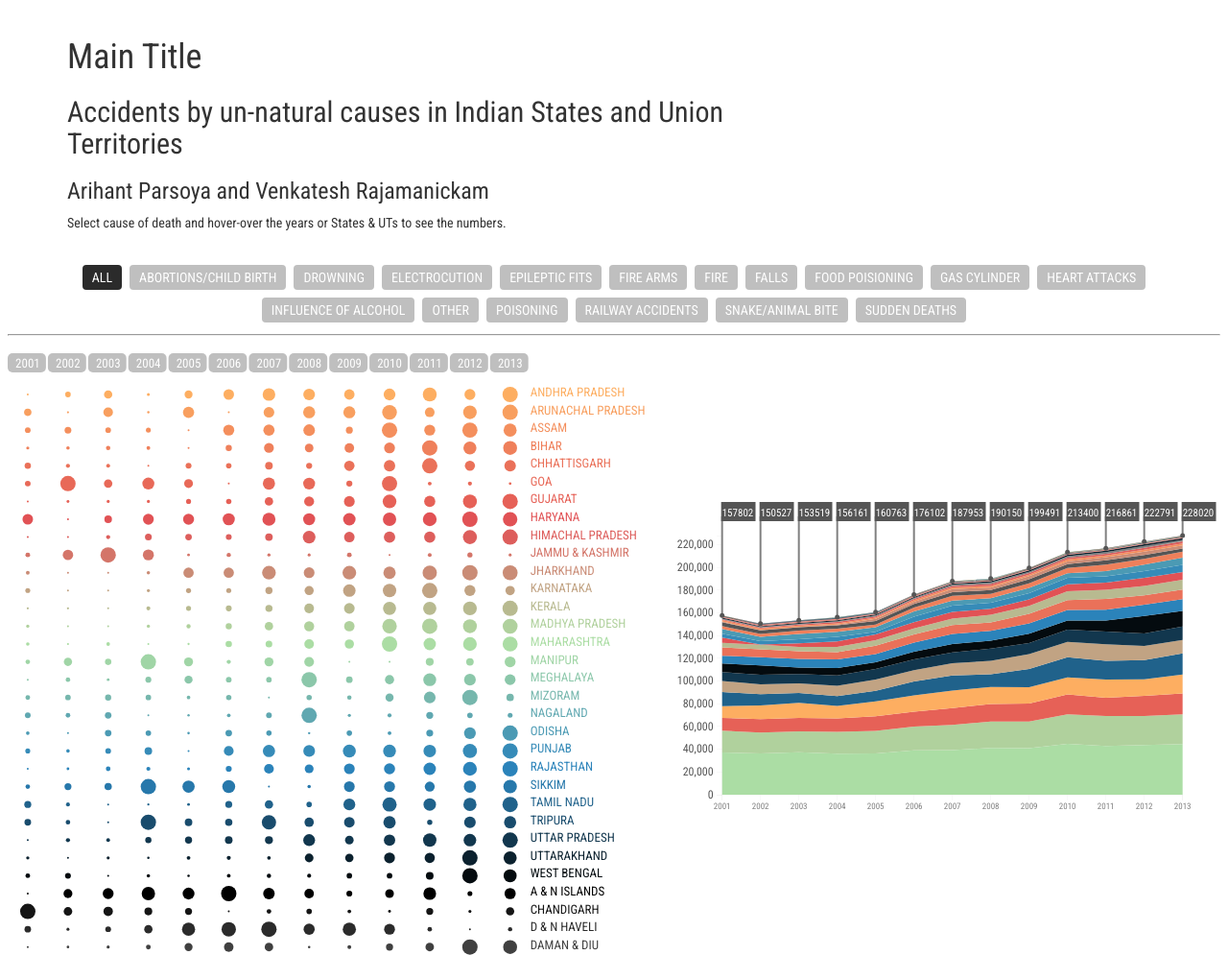
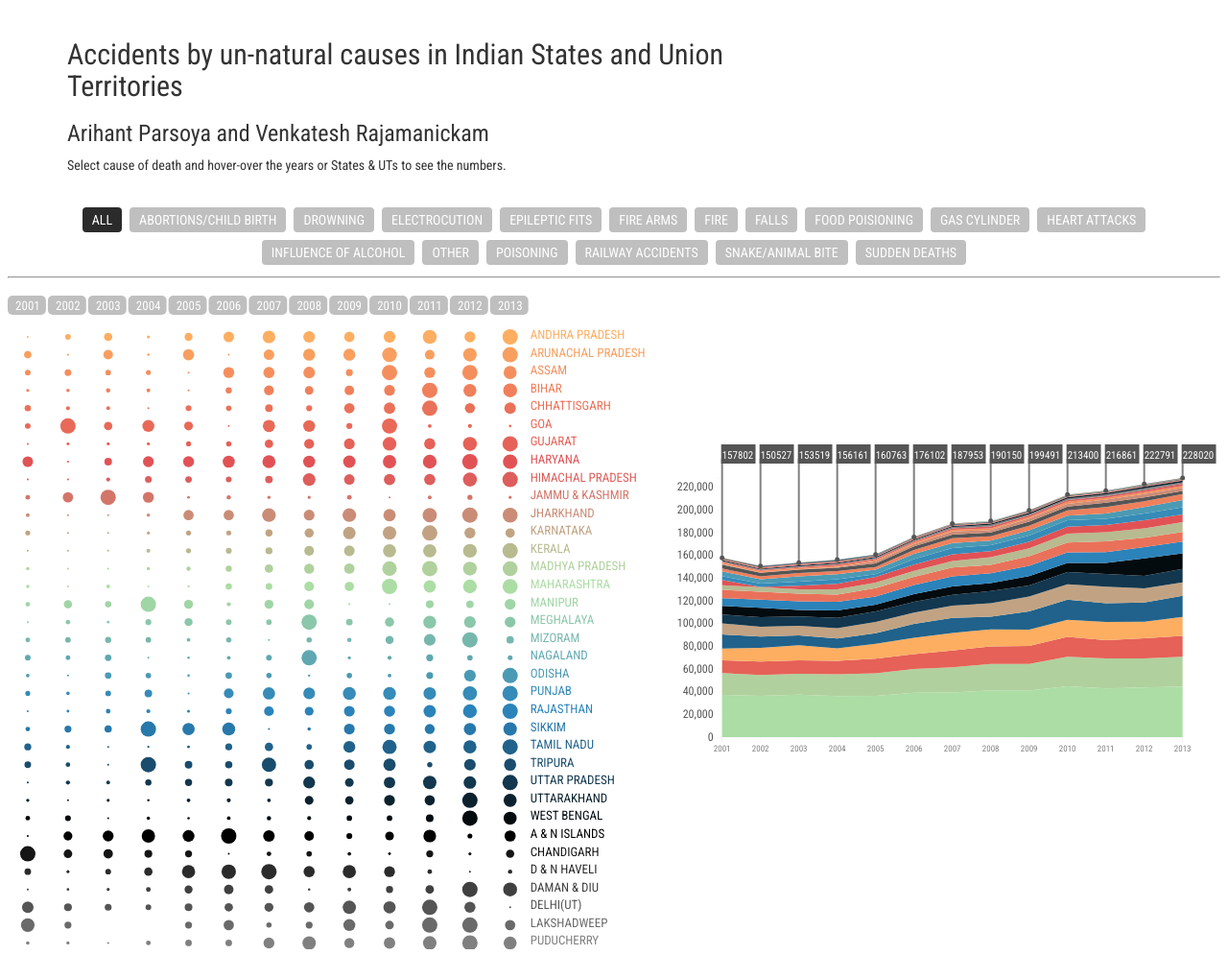
Before and after one commit to info-design-lab/accident, a plain HTML site: page index.html in a window 1280 px wide. Shown: the top 995 px of the page at 96% size. Drawn offline with Linux system fonts and the light colour scheme.

Commit message:
Update index.html

```diff
--- a/index.html
+++ b/index.html
@@ -14,7 +14,7 @@
 				<div class="row">
 					<div class="col-md-0">					</div>
 					<div class="col-md-8">
-						<h1>Main Title</h1>
+						<h1></h1>
 						<h2>Accidents by un-natural causes in Indian States and Union Territories</h2>
 						<h3>Arihant Parsoya and Venkatesh Rajamanickam </h3>
 						<p>
```
